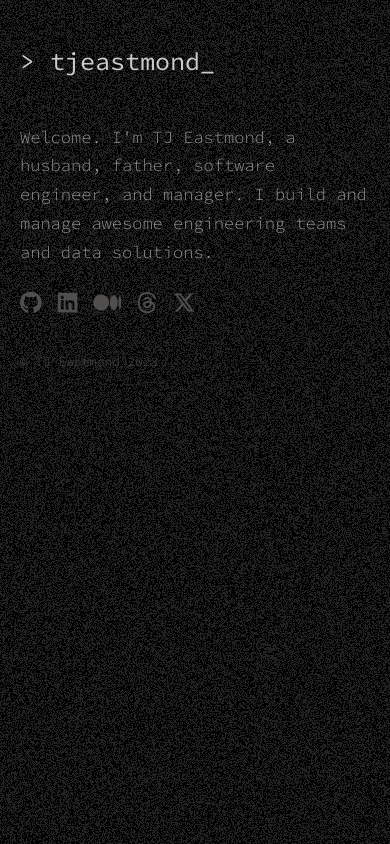
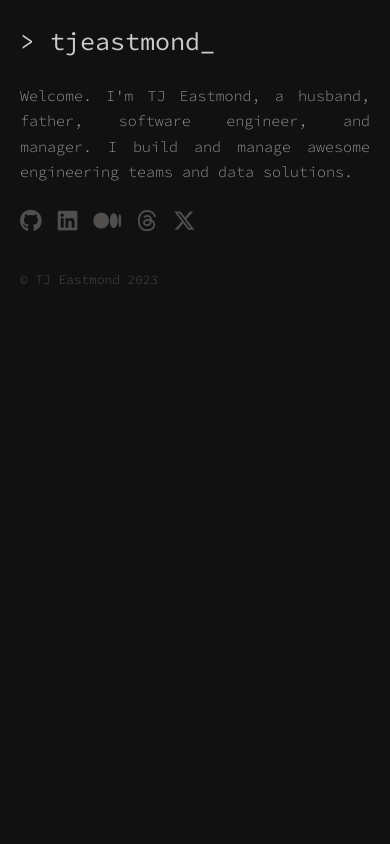
Before and after one commit to tjeastmond/tjeastmond.com, a Next.js app: page / in a window 390 px wide. Built offline with nearby package versions, Linux system fonts and the light colour scheme.

Commit message:
Tweak mobile

```diff
--- a/src/css/background.css
+++ b/src/css/background.css
@@ -4,7 +4,6 @@ html {
     repeating-conic-gradient(#000 0 0.0001%, #222 0 0.0002%) 60% 60%/2500px 2500px;
   background-blend-mode: difference;
   animation: b .2s infinite alternate;
-  /* background-color: pink; */
 }
 
 @keyframes b {
@@ -12,3 +11,9 @@ html {
     background-position: 50% 0, 60% 50%
   }
 }
+
+@media only screen and (max-width: 600px) {
+  html {
+    background: #111;
+  }
+}
--- a/src/css/static.css
+++ b/src/css/static.css
@@ -113,8 +113,12 @@ body {
     max-width: 100%;
   }
 
-  .logo_text {
-    margin-bottom: 4.0rem;
-    margin-top: 2.0rem;
+  .content {
+    font-size: 1.5rem;
+    text-align: justify;
   }
+
+  /* .logo_text {
+    margin-top: 10.0rem;
+  } */
 }
```
